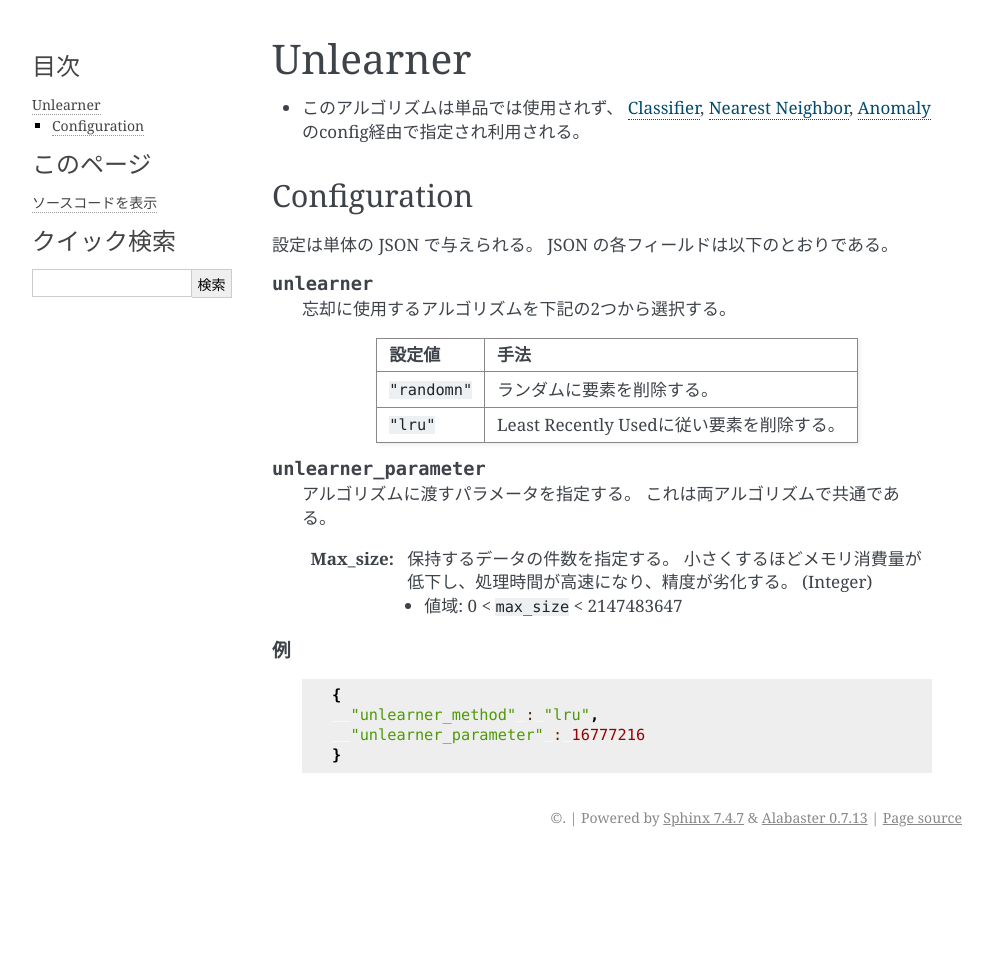
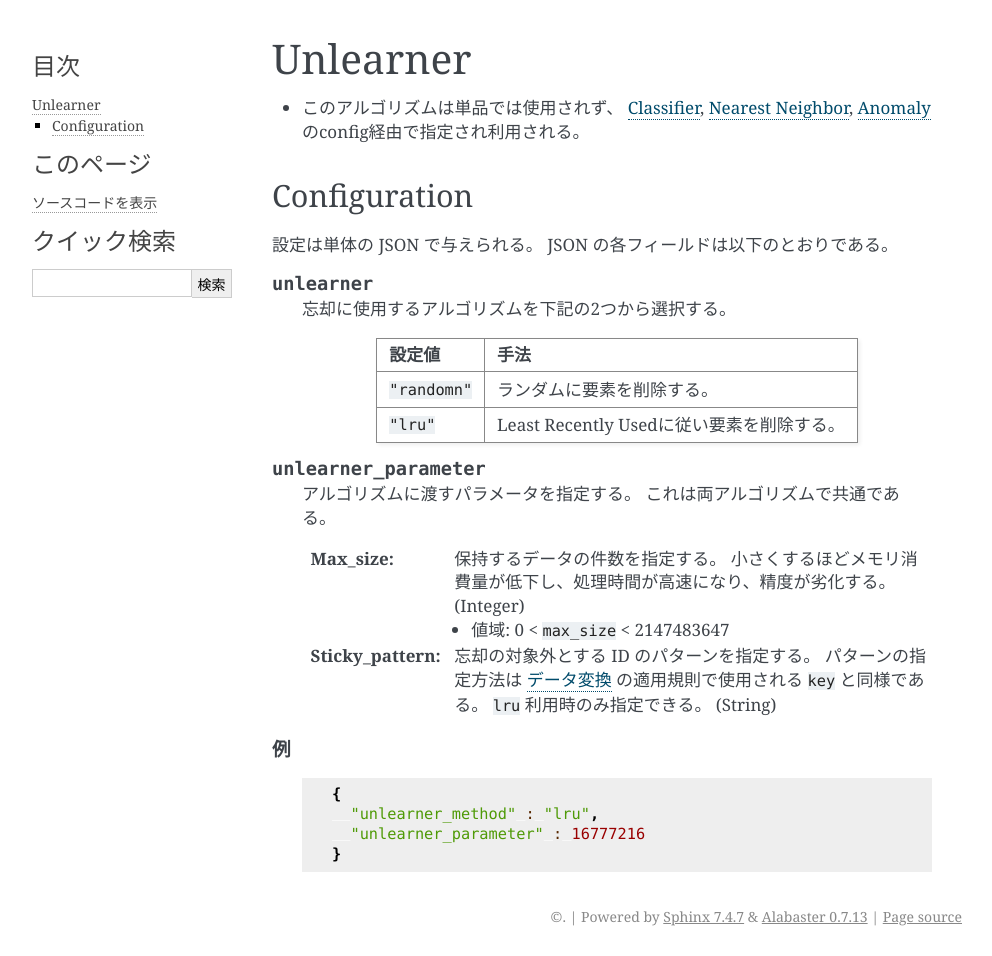
Before and after one commit to jubatus/website, a Sphinx documentation site: the page built from source/ja/api_unlearner.rst, in a window 1280 px wide. Shown: the whole page, without its empty margins (148-1140 px from the left). Built offline with Sphinx 7.4.7, drawn with Linux system fonts in a browser that asks for light colours; the version number could not be read and is left out; before the commit the page ends 900 px from its top, so only the background shows below that.

Commit message:
add description of sticky_pattern option

```diff
--- a/source/en/api_unlearner.rst
+++ b/source/en/api_unlearner.rst
@@ -31,6 +31,12 @@ We show each field below:
      Specify the upper-limit of data quantity.
      The smaller it is, the less memory usage, the more fast, the less accurately.
 
+   :sticky_pattern:
+     Specify pattern of IDs to exclude from unlearning.
+     Patterns can be specified in the same format as in ``key`` of rules in :doc:`fv_convert`.
+     This parameter is only available when using ``lru``.
+     (String)
+
 .. describe:: example
 
    .. code-block:: javascript
--- a/source/ja/api_unlearner.rst
+++ b/source/ja/api_unlearner.rst
@@ -34,6 +34,12 @@ JSON の各フィールドは以下のとおりである。
 
      * 値域: 0 < ``max_size`` < 2147483647
 
+   :sticky_pattern:
+     忘却の対象外とする ID のパターンを指定する。
+     パターンの指定方法は :doc:`fv_convert` の適用規則で使用される ``key`` と同様である。
+     ``lru`` 利用時のみ指定できる。
+     (String)
+
 .. describe:: 例
 
    .. code-block:: javascript
```
